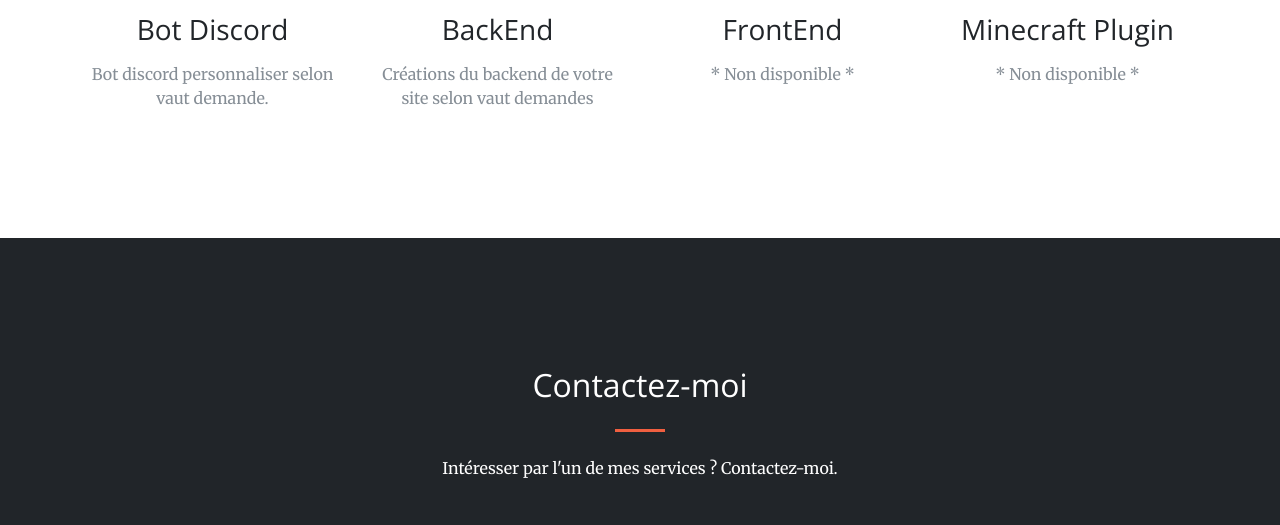
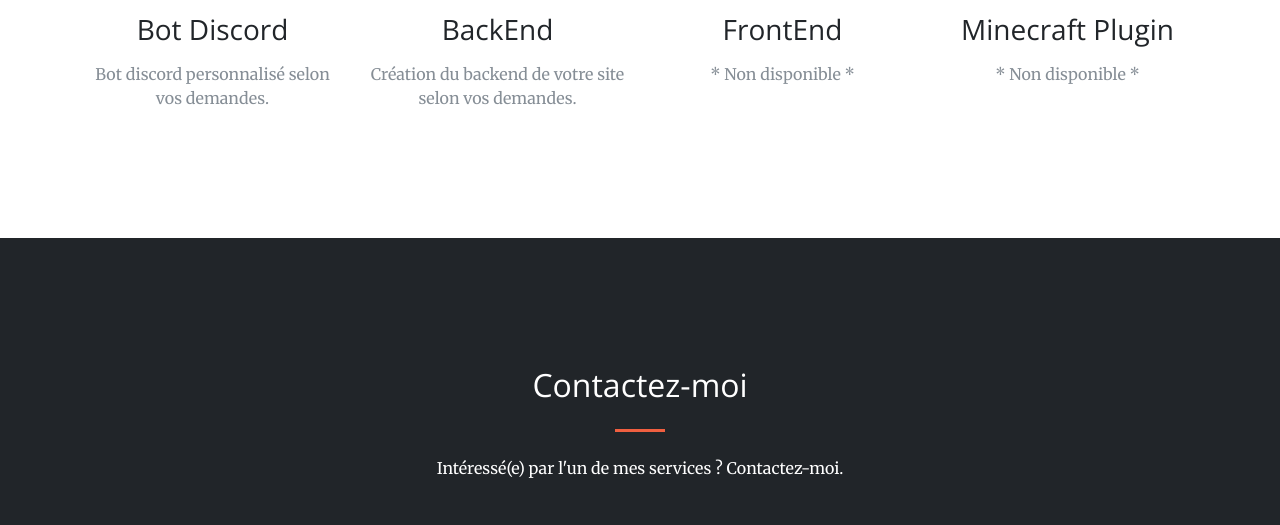
Before and after one commit to TopeEstLa/TopeEstLa.github.io, a plain HTML site: page index.html in a window 1280 px wide. Shown: the part 1582-2107 px from the top of the page. Drawn offline with nearby package versions, Linux system fonts and the light colour scheme.

Commit message:
🔒Correction

```diff
--- a/index.html
+++ b/index.html
@@ -64,13 +64,13 @@
                 <div class="col-md-6 col-lg-3 text-center">
                     <div class="mx-auto service-box mt-5"><i class="fa fa-bolt fa-4x text-primary mb-3 sr-icons" data-aos="zoom-in" data-aos-duration="200" data-aos-once="true"></i>
                         <h3 class="mb-3">Bot Discord</h3>
-                        <p class="text-muted mb-0">Bot discord personnaliser selon vaut demande.<br></p>
+                        <p class="text-muted mb-0">Bot discord personnalisé selon vos demandes.<br></p>
                     </div>
                 </div>
                 <div class="col-md-6 col-lg-3 text-center">
                     <div class="mx-auto service-box mt-5"><i class="fa fa-server fa-4x text-primary mb-3 sr-icons" data-aos="zoom-in" data-aos-duration="200" data-aos-delay="200" data-aos-once="true"></i>
                         <h3 class="mb-3">BackEnd</h3>
-                        <p class="text-muted mb-0">Créations du backend de votre site selon vaut demandes</p>
+                        <p class="text-muted mb-0">Création du backend de votre site selon vos demandes.</p>
                     </div>
                 </div>
                 <div class="col-md-6 col-lg-3 text-center">
@@ -95,7 +95,7 @@
                 <div class="col-lg-8 text-center mx-auto">
                     <h2 class="section-heading" style="color: rgb(255,255,255);">Contactez-moi</h2>
                     <hr class="my-4">
-                    <p class="mb-5" style="color: rgb(255,255,255);">Intéresser par l'un de mes services ? Contactez-moi.</p>
+                    <p class="mb-5" style="color: rgb(255,255,255);">Intéressé(e) par l'un de mes services ? Contactez-moi.</p>
                 </div>
             </div>
             <div class="row">
```
